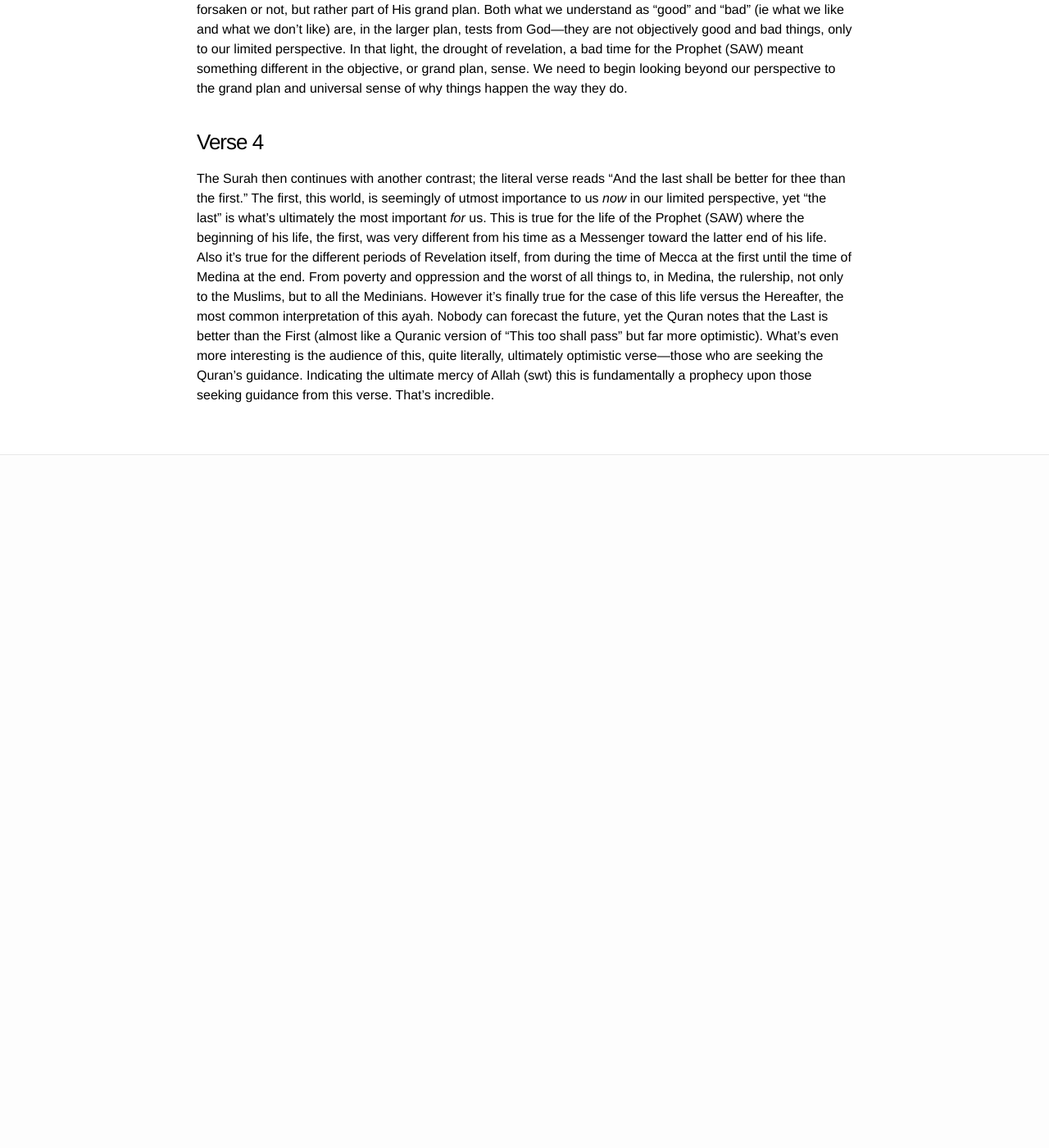
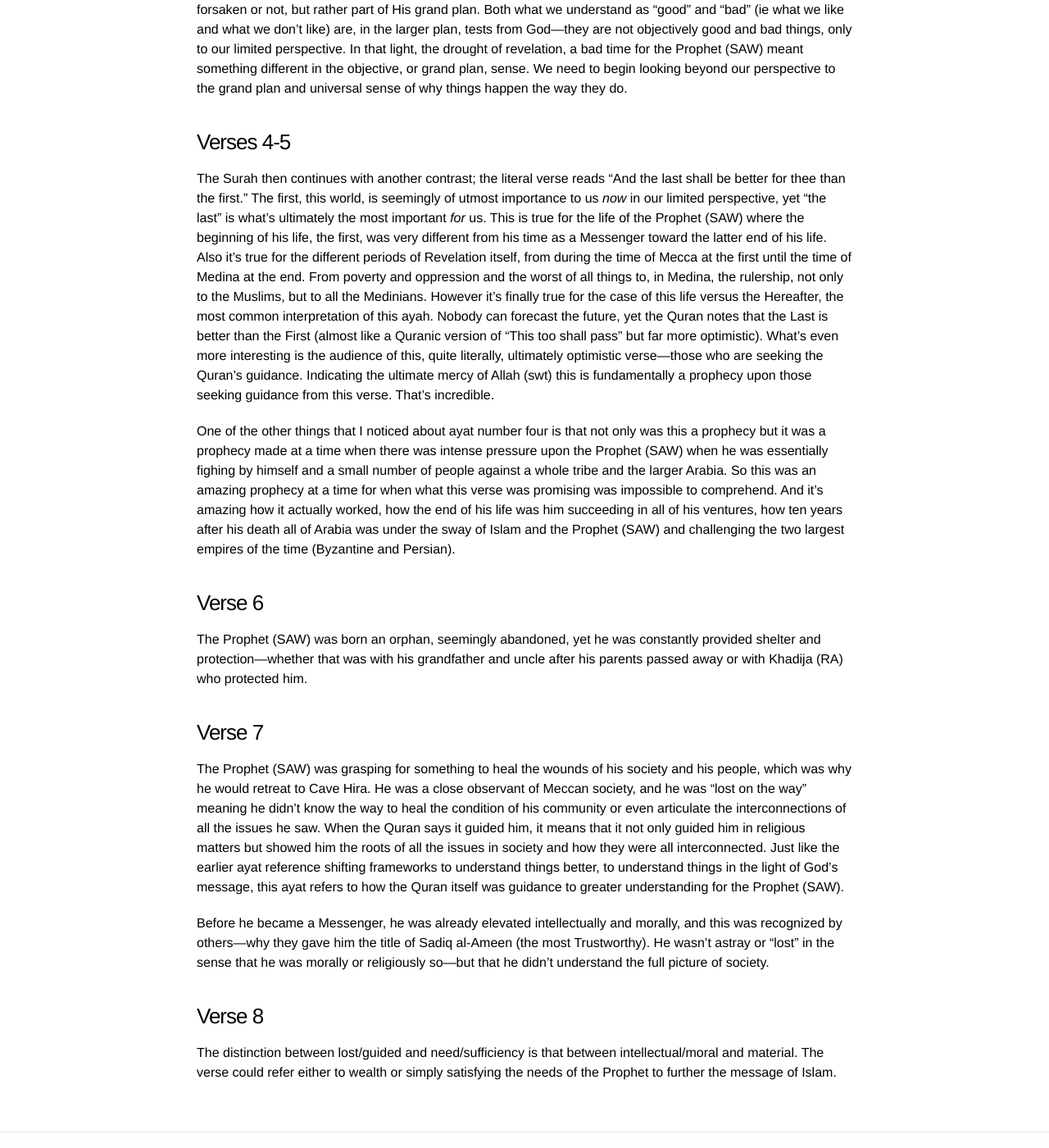
Before and after one commit to jauzeyimam/jauzeyimam.github.io, a Jekyll site: the page built from _quran/93-duha.md, in a window 1280 px wide and 1400 px high, scrolled down 760 px. Shown: the whole window at 82% size. Built offline with Jekyll 4.4.1, drawn with Linux system fonts in a browser that asks for light colours; before the commit the page ends 1390 px from its top, so only the background shows below that.

Commit message:
updated surah duha

```diff
--- a/_quran/93-duha.md
+++ b/_quran/93-duha.md
@@ -20,6 +20,22 @@ Revelation, wahi, was a rare event even in the life of the Prophet, however the
 
 The first thing God does is remove the immediate and most major concern of the Prophet (SAW): that of being forsaken.  God does this by first swearing upon two of his creations, the night and the day.  They are also specifically universal creations, meaning that they are true for all times and all peoples.  Additionally the night and the day, beyond covering the full expanse of that subject, are simultaneously contrasting and complimentary—something that when understood in the grand plan of Allah are ideas and entities that occupy their purpose and niche beyond the understanding of people.  This latter point, beyond the understanding of people, is a message to the Prophet (SAW) that the revelation coming and not coming do not have a bearing on whether the Prophet is forsaken or not, but rather part of His grand plan.  Both what we understand as "good" and "bad" (ie what we like and what we don't like) are, in the larger plan, tests from God—they are not objectively good and bad things, only to our limited perspective.  In that light, the drought of revelation, a bad time for the Prophet (SAW) meant something different in the objective, or grand plan, sense.  We need to begin looking beyond our perspective to the grand plan and universal sense of why things happen the way they do.
 
-### Verse 4
+### Verses 4-5
 
 The Surah then continues with another contrast; the literal verse reads "And the last shall be better for thee than the first." The first, this world, is seemingly of utmost importance to us *now* in our limited perspective, yet "the last" is what's ultimately the most important *for* us.  This is true for the life of the Prophet (SAW) where the beginning of his life, the first, was very different from his time as a Messenger toward the latter end of his life.  Also it's true for the different periods of Revelation itself, from during the time of Mecca at the first until the time of Medina at the end.  From poverty and oppression and the worst of all things to, in Medina, the rulership, not only to the Muslims, but to all the Medinians.  However it's finally true for the case of this life versus the Hereafter, the most common interpretation of this ayah.  Nobody can forecast the future, yet the Quran notes that the Last is better than the First (almost like a Quranic version of "This too shall pass" but far more optimistic).  What's even more interesting is the audience of this, quite literally, ultimately optimistic verse—those who are seeking the Quran's guidance.  Indicating the ultimate mercy of Allah (swt) this is fundamentally a prophecy upon those seeking guidance from this verse.  That's incredible.
+
+One of the other things that I noticed about ayat number four is that not only was this a prophecy but it was a prophecy made at a time when there was intense pressure upon the Prophet (SAW) when he was essentially fighing by himself and a small number of people against a whole tribe and the larger Arabia.  So this was an amazing prophecy at a time for when what this verse was promising was impossible to comprehend.  And it's amazing how it actually worked, how the end of his life was him succeeding in all of his ventures, how ten years after his death all of Arabia was under the sway of Islam and the Prophet (SAW) and challenging the two largest empires of the time (Byzantine and Persian).
+
+### Verse 6
+
+The Prophet (SAW) was born an orphan, seemingly abandoned, yet he was constantly provided shelter and protection—whether that was with his grandfather and uncle after his parents passed away or with Khadija (RA) who protected him.
+
+### Verse 7
+
+The Prophet (SAW) was grasping for something to heal the wounds of his society and his people, which was why he would retreat to Cave Hira.  He was a close observant of Meccan society, and he was "lost on the way" meaning he didn't know the way to heal the condition of his community or even articulate the interconnections of all the issues he saw.  When the Quran says it guided him, it means that it not only guided him in religious matters but showed him the roots of all the issues in society and how they were all interconnected.  Just like the earlier ayat reference shifting frameworks to understand things better, to understand things in the light of God's message, this ayat refers to how the Quran itself was guidance to greater understanding for the Prophet (SAW).
+
+Before he became a Messenger, he was already elevated intellectually and morally, and this was recognized by others—why they gave him the title of Sadiq al-Ameen (the most Trustworthy).  He wasn't astray or "lost" in the sense that he was morally or religiously so—but that he didn't understand the full picture of society.
+
+### Verse 8
+
+The distinction between lost/guided and need/sufficiency is that between intellectual/moral and material.  The verse could refer either to wealth or simply satisfying the needs of the Prophet to further the message of Islam.
```
